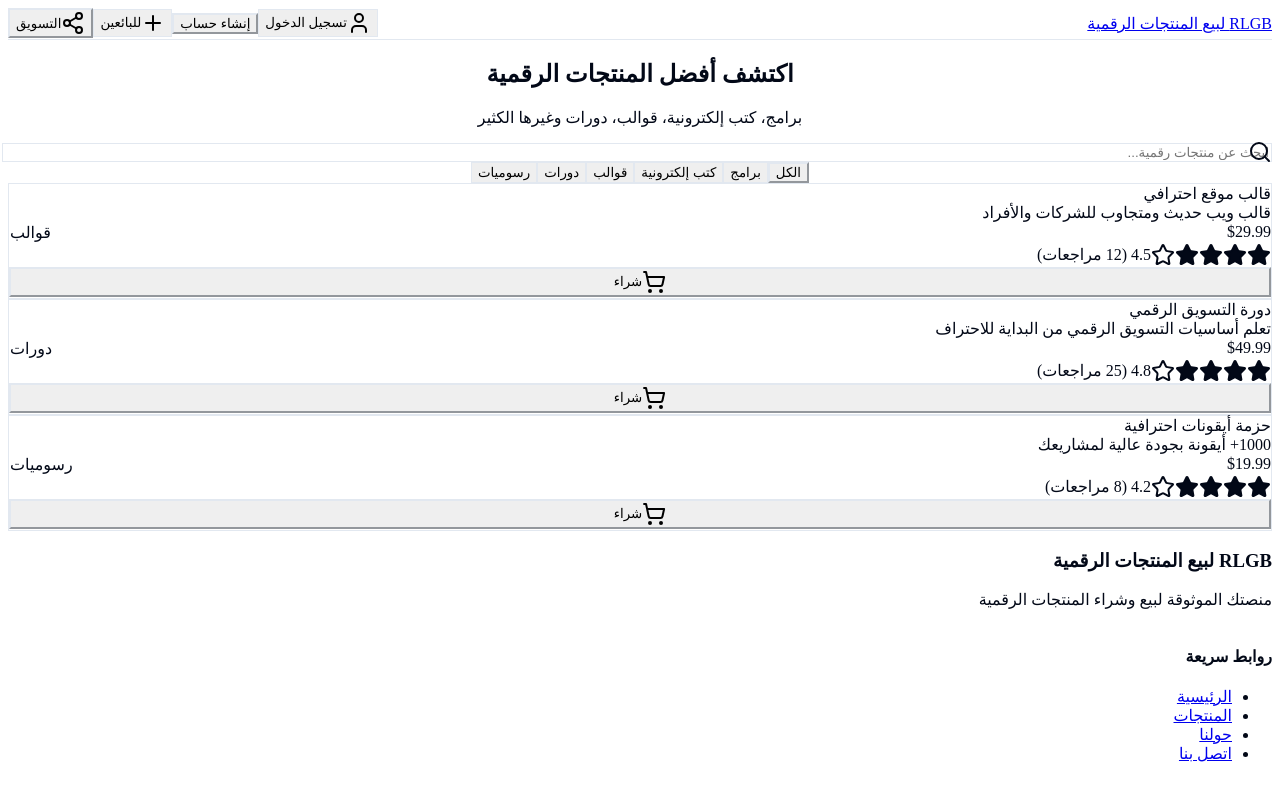
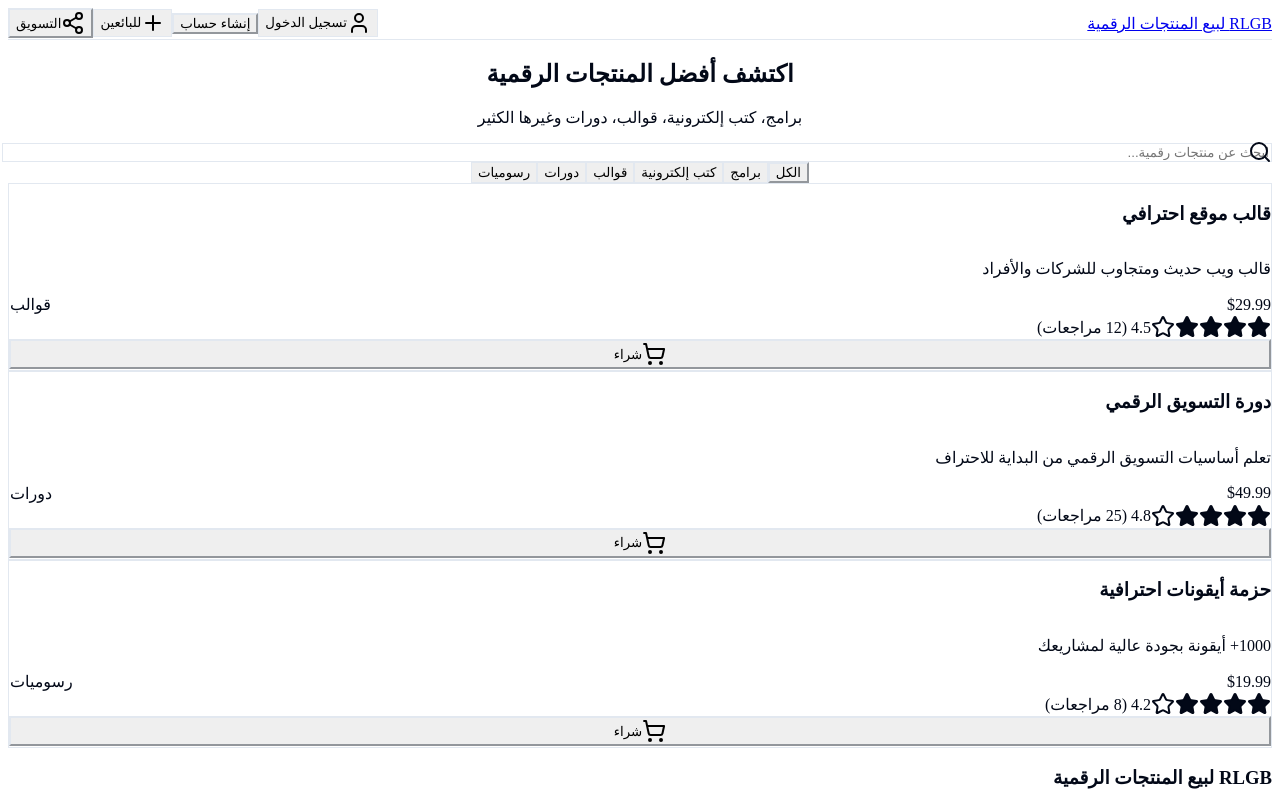
Before and after one commit to 430rlgb437/rlgb-marketplace, a Next.js app: page / in a window 1280 px wide. Shown: the top 800 px of the page. Built offline with nearby package versions, Linux system fonts and the light colour scheme.

Commit message:
Implement Card component with subcomponents

```diff
--- /dev/null
+++ b/src/components/ui/card.tsx
@@ -0,0 +1,78 @@
+import * as React from "react"
+import { cn } from "@/lib/utils"
+
+const Card = React.forwardRef<
+  HTMLDivElement,
+  React.HTMLAttributes<HTMLDivElement>
+>(({ className, ...props }, ref) => (
+  <div
+    ref={ref}
+    className={cn(
+      "rounded-lg border bg-card text-card-foreground shadow-sm",
+      className
+    )}
+    {...props}
+  />
+))
+Card.displayName = "Card"
+
+const CardHeader = React.forwardRef<
+  HTMLDivElement,
+  React.HTMLAttributes<HTMLDivElement>
+>(({ className, ...props }, ref) => (
+  <div
+    ref={ref}
+    className={cn("flex flex-col space-y-1.5 p-6", className)}
+    {...props}
+  />
+))
+CardHeader.displayName = "CardHeader"
+
+const CardTitle = React.forwardRef<
+  HTMLParagraphElement,
+  React.HTMLAttributes<HTMLHeadingElement>
+>(({ className, ...props }, ref) => (
+  <h3
+    ref={ref}
+    className={cn(
+      "text-2xl font-semibold leading-none tracking-tight",
+      className
+    )}
+    {...props}
+  />
+))
+CardTitle.displayName = "CardTitle"
+
+const CardDescription = React.forwardRef<
+  HTMLParagraphElement,
+  React.HTMLAttributes<HTMLParagraphElement>
+>(({ className, ...props }, ref) => (
+  <p
+    ref={ref}
+    className={cn("text-sm text-muted-foreground", className)}
+    {...props}
+  />
+))
+CardDescription.displayName = "CardDescription"
+
+const CardContent = React.forwardRef<
+  HTMLDivElement,
+  React.HTMLAttributes<HTMLDivElement>
+>(({ className, ...props }, ref) => (
+  <div ref={ref} className={cn("p-6 pt-0", className)} {...props} />
+))
+CardContent.displayName = "CardContent"
+
+const CardFooter = React.forwardRef<
+  HTMLDivElement,
+  React.HTMLAttributes<HTMLDivElement>
+>(({ className, ...props }, ref) => (
+  <div
+    ref={ref}
+    className={cn("flex items-center p-6 pt-0", className)}
+    {...props}
+  />
+))
+CardFooter.displayName = "CardFooter"
+
+export { Card, CardHeader, CardFooter, CardTitle, CardDescription, CardContent }
```
